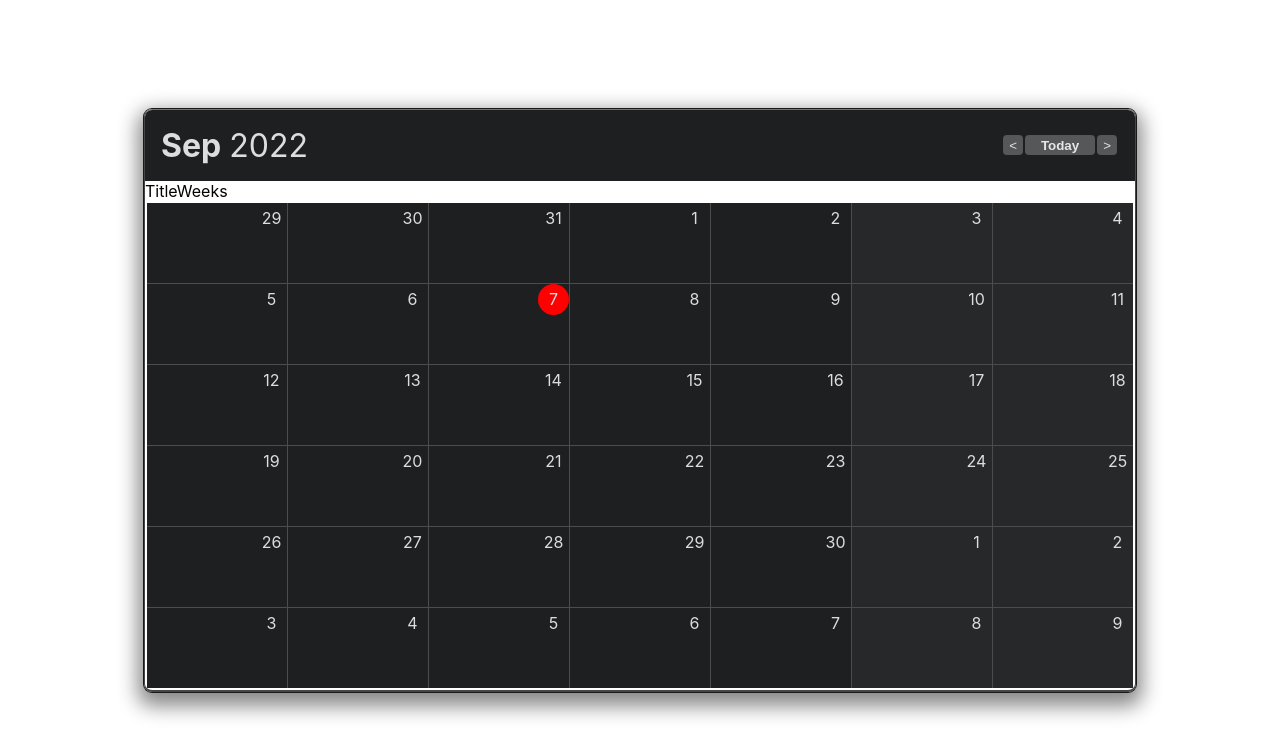
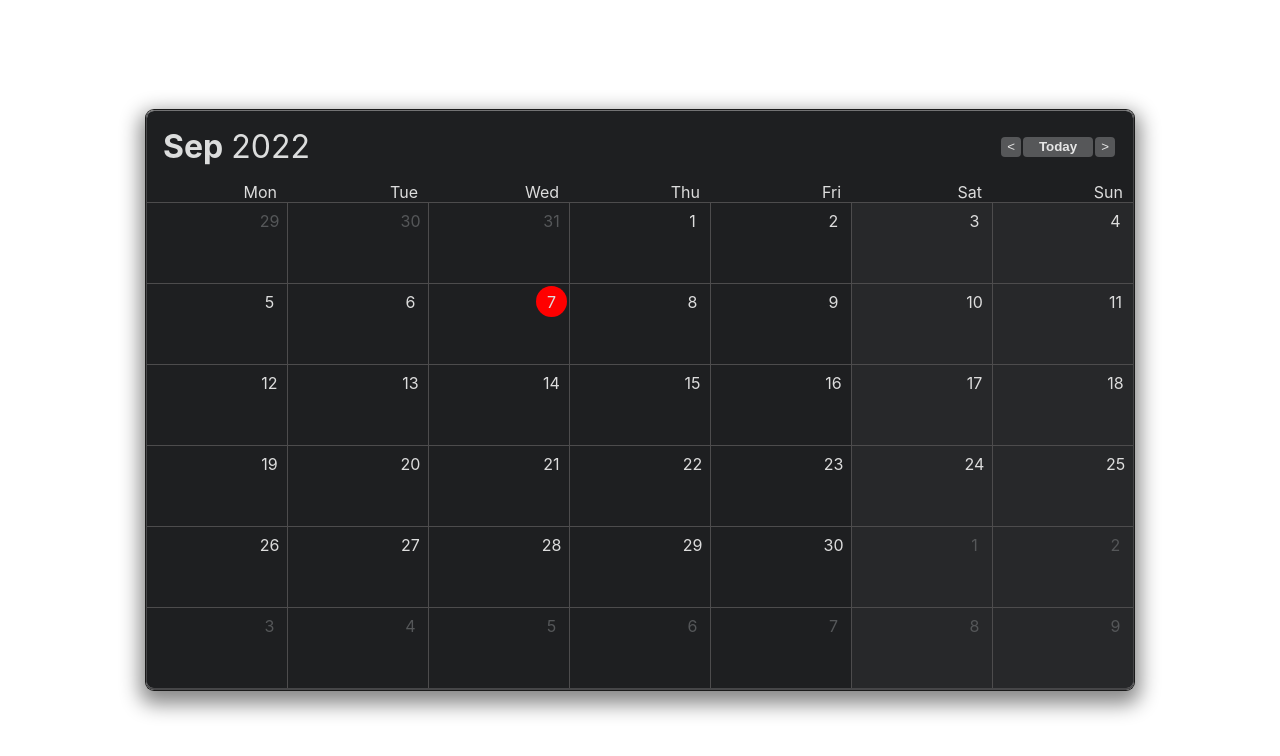
Before and after one commit to dimonkatri4/calendar, a React (Create React App) app: page / in a window 1280 px wide. Shown: the top 756 px of the page. Built offline with nearby package versions, Linux system fonts and the light colour scheme.

Commit message:
added TitleWeeks and highlighted the days of the selected month

```diff
--- a/src/components/CalendarGrid/CalendarGrid.tsx
+++ b/src/components/CalendarGrid/CalendarGrid.tsx
@@ -1,17 +1,9 @@
 import React from 'react';
 import styled from "styled-components";
 import {useSelector} from "react-redux";
-import {getDaysMap} from "../../store/selectors/dateSelectors";
-import moment, {Moment} from 'moment';
-
-interface PropsCellWrapper {
-    isWeekday: boolean
-}
-
-interface PropsRowInCell {
-    justifyContent?: string
-}
-
+import {getDaysMap, getSelectedDay} from "../../store/selectors/dateSelectors";
+import {CellWrapper, RowInCell} from "../../containers/styledComponents";
+import {isCurrentDay, isSelectedMonth} from "../../helpers/helpers";
 
 const GridWrapper = styled.div`
     display: grid;
@@ -19,7 +11,6 @@ const GridWrapper = styled.div`
     grid-template-rows: repeat(6, 1fr);
     grid-gap: 1px;
     background-color: #4D4C4D;
-    margin: 2px;
 `;
 
 const CurrentDay = styled.div`
@@ -32,32 +23,19 @@ const CurrentDay = styled.div`
   justify-content: center;
 `;
 
-
-const CellWrapper = styled.div<PropsCellWrapper>`
-	min-height: 80px;
-	min-width: 140px;
-	background-color: ${props => props.isWeekday ? '#27282A' : '#1E1F21'};
-	color: #DDDDDD;
-`;
-
-const RowInCell = styled.div<PropsRowInCell>`
-	display: flex;
-	justify-content: ${props => props.justifyContent ? props.justifyContent : 'flex-start'};
-`;
-
 const DayWrapper = styled.div`
 	height: 31px;
 	width: 31px;
     display: flex;
     align-items: center;
     justify-content: center;
+    margin: 2px;
 ;`
-
-const isCurrentDay = (day: Moment) => moment().isSame(day, 'day');
 
 const CalendarGrid = () => {
 
     const daysMap = useSelector(getDaysMap);
+    const selectedDay = useSelector(getSelectedDay);
 
     return (
         <GridWrapper>
@@ -65,6 +43,7 @@ const CalendarGrid = () => {
                 <CellWrapper
                     key={dayItem.unix()}
                     isWeekday={dayItem.day() === 6 || dayItem.day() === 0}
+                    isSelectedMonth={isSelectedMonth(dayItem, selectedDay)}
                 >
                     <RowInCell justifyContent={'flex-end'}>
                         <DayWrapper>
--- a/src/components/TitleWeeks/TitleWeeks.tsx
+++ b/src/components/TitleWeeks/TitleWeeks.tsx
@@ -1,10 +1,29 @@
+import moment from 'moment';
 import React from 'react';
+import styled from "styled-components";
+import {CellWrapper, RowInCell} from "../../containers/styledComponents";
+
+const TitleWeeksWrapper = styled.div`
+	display: grid;
+	grid-template-columns: repeat(7, 1fr);
+    grid-gap: 1px;
+    background-color: #1E1F21;
+	border-bottom: 1px solid #4D4C4D
+`;
 
 const TitleWeeks = () => {
     return (
-        <div>
-            TitleWeeks
-        </div>
+        <TitleWeeksWrapper>
+            {
+                [...Array(7)].map((_, i) => (
+                    <CellWrapper isTitleWeeks isSelectedMonth key={moment().day(i+1).unix()}>
+                        <RowInCell justifyContent={'flex-end'} pr={10}>
+                            {moment().day(i+1).format('ddd')}
+                        </RowInCell>
+                    </CellWrapper>
+                ))
+            }
+        </TitleWeeksWrapper>
     );
 };
 
--- /dev/null
+++ b/src/containers/styledComponents.ts
@@ -0,0 +1,25 @@
+import styled from "styled-components";
+
+interface PropsCellWrapper {
+    isWeekday?: boolean
+    isSelectedMonth?: boolean
+    isTitleWeeks?: boolean
+}
+
+interface PropsRowInCell {
+    justifyContent?: string
+    pr?: number
+}
+
+export const CellWrapper = styled.div<PropsCellWrapper>`
+	min-height: ${props => props.isTitleWeeks ? 20 : 80}px;
+	min-width: 140px;
+	background-color: ${props => props.isWeekday ? '#27282A' : '#1E1F21'};
+	color: ${props => props.isSelectedMonth ? '#DDDDDD' : '#555759'};
+`;
+
+export const RowInCell = styled.div<PropsRowInCell>`
+	display: flex;
+	justify-content: ${props => props.justifyContent ? props.justifyContent : 'flex-start'};
+	${props => props.pr && `padding-right: ${props.pr}px`}
+`;
--- /dev/null
+++ b/src/helpers/helpers.ts
@@ -0,0 +1,4 @@
+import moment, {Moment} from "moment";
+
+export const isCurrentDay = (day: Moment) => moment().isSame(day, 'day');
+export const isSelectedMonth = (day: Moment, selectedDay: Moment) => selectedDay.isSame(day, 'month');
```
